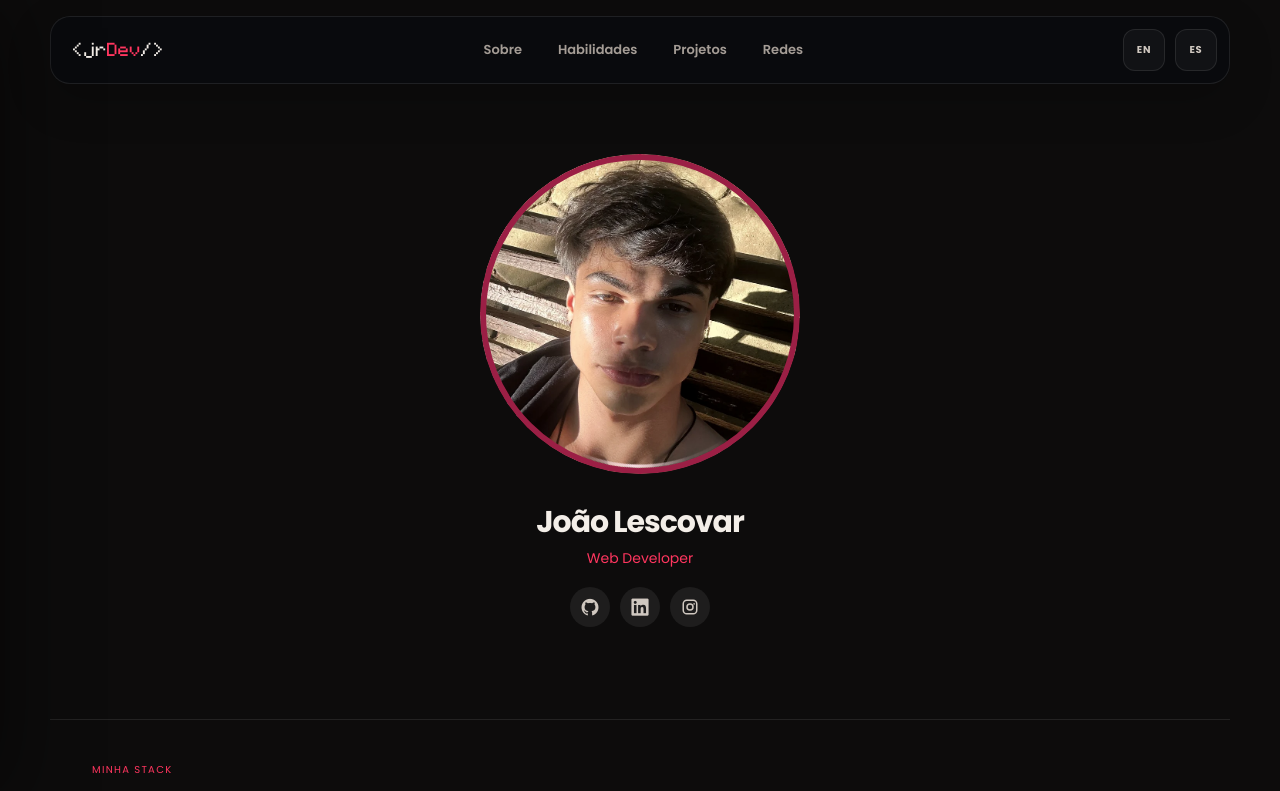
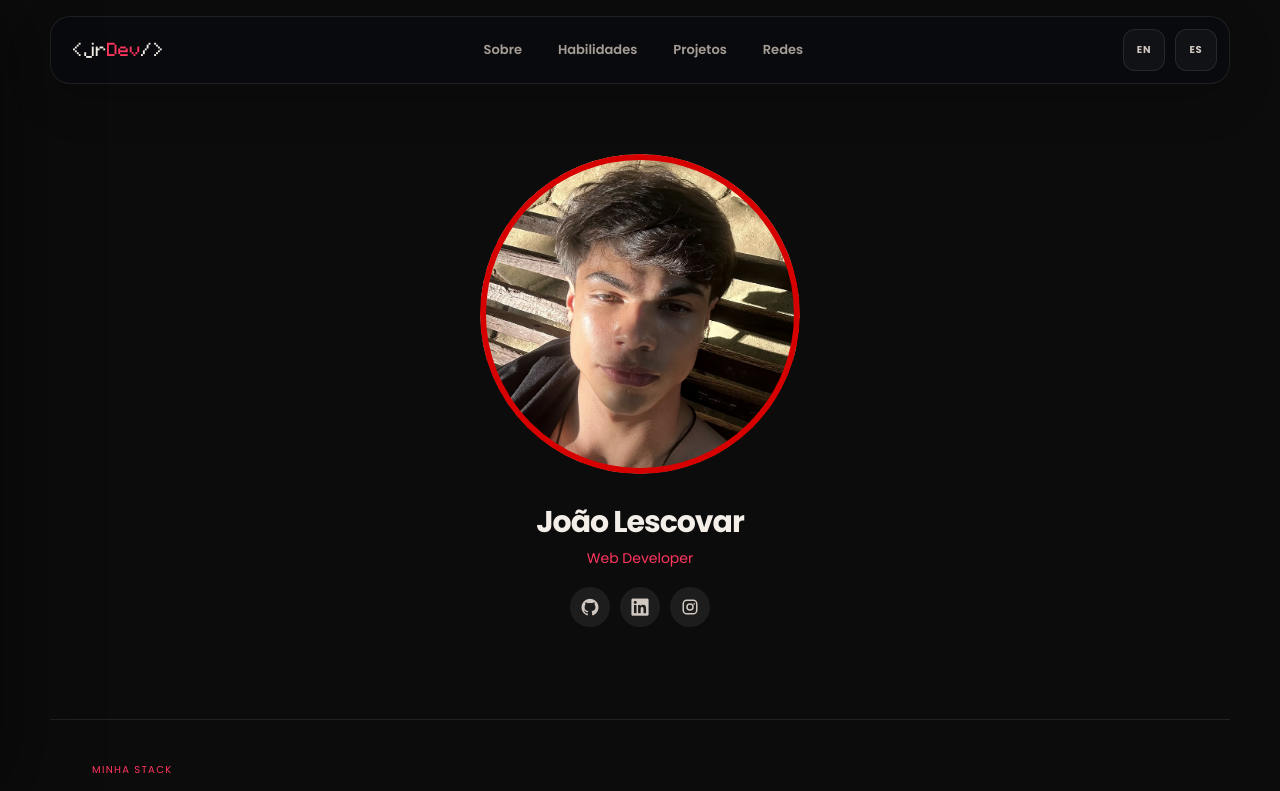
Before and after one commit to jrlescovar/jrlescovardeveloper, a React (Vite) app: page / in a window 1280 px wide. Shown: the top 791 px of the page. Built offline with nearby package versions, Linux system fonts and the light colour scheme.

Commit message:
Ajusta borda vermelha da foto

```diff
--- a/principal.css
+++ b/principal.css
@@ -529,29 +529,14 @@ button:focus-visible {
 }
 
 .portrait-ring::before {
-  position: absolute;
-  inset: 6px;
-  z-index: 3;
-  border-radius: 50%;
-  background: conic-gradient(
-    from 0deg,
-    transparent 0deg 294deg,
-    rgba(255, 229, 235, 0.12) 312deg,
-    rgba(255, 229, 235, 0.95) 334deg,
-    transparent 356deg
-  );
-  -webkit-mask: radial-gradient(farthest-side, transparent calc(100% - 4px), #000 calc(100% - 3px));
-  mask: radial-gradient(farthest-side, transparent calc(100% - 4px), #000 calc(100% - 3px));
-  animation: portraitSweep 4s linear infinite;
-  content: "";
-  pointer-events: none;
+  content: none;
 }
 
 .portrait-ring::after {
   position: absolute;
   inset: 0;
   z-index: 2;
-  border: 6px solid #9b1f45;
+  border: 6px solid #d60000;
   border-radius: 50%;
   content: "";
   pointer-events: none;
@@ -1892,9 +1877,3 @@ button:focus-visible {
     color: #fff;
   }
 }
-
-@keyframes portraitSweep {
-  to {
-    transform: rotate(360deg);
-  }
-}
```
